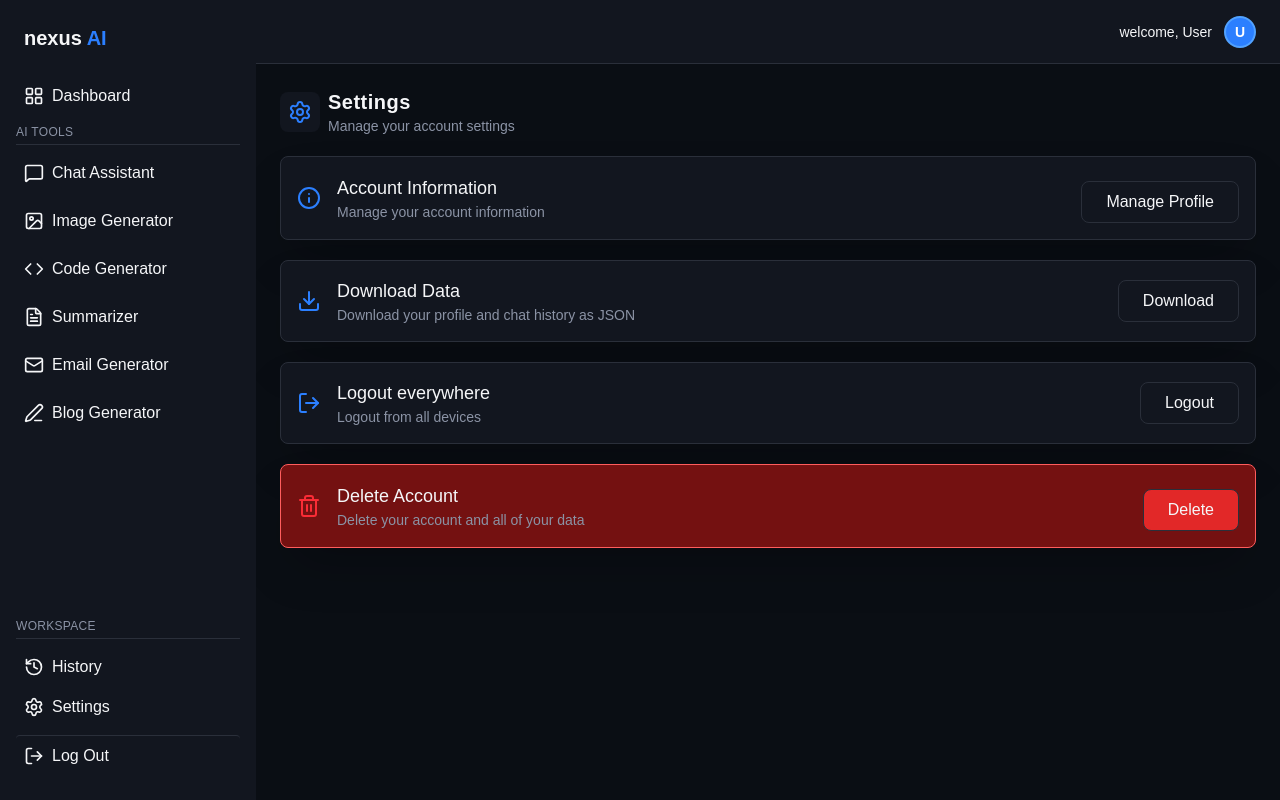
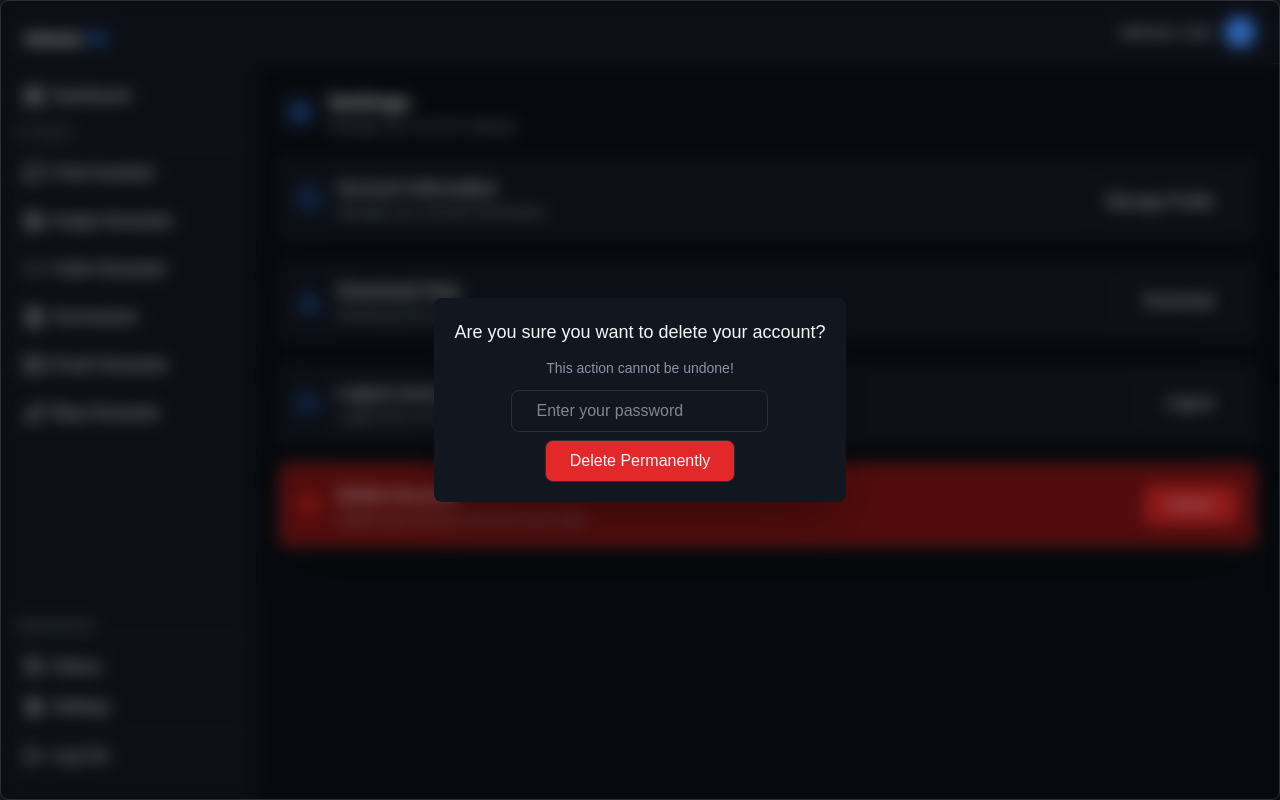
Before and after one commit to Ateeb-Karim/ai-saas-app, a Next.js app: page /settings in a window 1280 px wide. Both pictures are taken after a click on the button "Delete". Built offline with nearby package versions, Linux system fonts and the light colour scheme; no server answers.

Commit message:
working on setting page

```diff
--- /dev/null
+++ b/app/(dashboard)/settings/_components/deleteAccount.tsx
@@ -0,0 +1,53 @@
+"use client";
+
+import { useState } from "react";
+import { JSX } from "react/jsx-runtime";
+
+// const toastStyle = {
+//   duration: 3000,
+//   position: "top-center" as const,
+//   className: "bg-[#0A0E14] text-white border border-[#2A2F3A] rounded-lg",
+//   iconTheme: { primary: "#DC2626", secondary: "#F5F6F8" },
+// };
+
+export default function DeleteAccount(): JSX.Element {
+  const [loading, setLoading] = useState<boolean>(false);
+
+  return (
+    <>
+      <button
+        onClick={() => setLoading((prev) => !prev)}
+        className={`w-full sm:w-auto bg-[#e22828] border border-[#2A2F3A] px-6 py-2 rounded-lg text-[#F5F6F8] cursor-pointer transition-all duration-200 hover:bg-[#d80b0b] active:scale-95
+            ${loading ? "opacity-80 cursor-not-allowed" : ""}`}
+      >
+        Delete
+      </button>
+
+      {loading && (
+        <div className="fixed inset-0 bg-black/30 backdrop-blur-sm flex items-center justify-center z-50 border border-[#2A2F3A] rounded-lg px-4 py-4 ">
+          <div className="bg-[#12161F] shadow-2xl shadow-black/30 p-5 rounded-lg flex flex-col gap-3 items-center justify-center">
+            <p className="text-lg font-medium">
+              Are you sure you want to delete your account?
+            </p>
+            <p className="text-sm text-[#8B93A5]">
+              This action cannot be undone!
+            </p>
+            <div className="flex flex-col items-center gap-2">
+              <input
+                type="password"
+                placeholder="Enter your password"
+                className="w-full sm:w-auto bg-[#12161F] border border-[#2A2F3A] px-6 py-2 rounded-lg text-[#F5F6F8] cursor-pointer transition-all duration-200 hover:bg-[#1A1F2B] active:scale-95 outline-none"
+              />
+              <button
+                onClick={() => setLoading(false)}
+                className="w-full sm:w-auto bg-[#e22828] border border-[#2A2F3A] px-6 py-2 rounded-lg text-[#F5F6F8] cursor-pointer transition-all duration-200 hover:bg-[#d80b0b] active:scale-95"
+              >
+                Delete Permanently
+              </button>
+            </div>
+          </div>
+        </div>
+      )}
+    </>
+  );
+}
--- a/app/(dashboard)/settings/page.tsx
+++ b/app/(dashboard)/settings/page.tsx
@@ -4,6 +4,7 @@ import { Download, Info, LogOut, Settings, Trash, Trash2 } from "lucide-react";
 import Link from "next/link";
 import DownloadDataBtn from "./_components/downloadData";
 import LogOutBtn from "./_components/logOutBtn";
+import DeleteAccount from "./_components/deleteAccount";
 
 export default function SettingPage(): JSX.Element {
   return (
@@ -73,9 +74,7 @@ export default function SettingPage(): JSX.Element {
           </div>
         </div>
         <div className="flex items-center">
-          <button className="w-full sm:w-auto bg-[#e22828] border border-[#2A2F3A] px-6 py-2 mt-2 rounded-lg text-[#F5F6F8] cursor-pointer transition-all duration-200 hover:bg-[#d80b0b] active:scale-95">
-            Delete
-          </button>
+          <DeleteAccount />
         </div>
       </div>
     </div>
```
